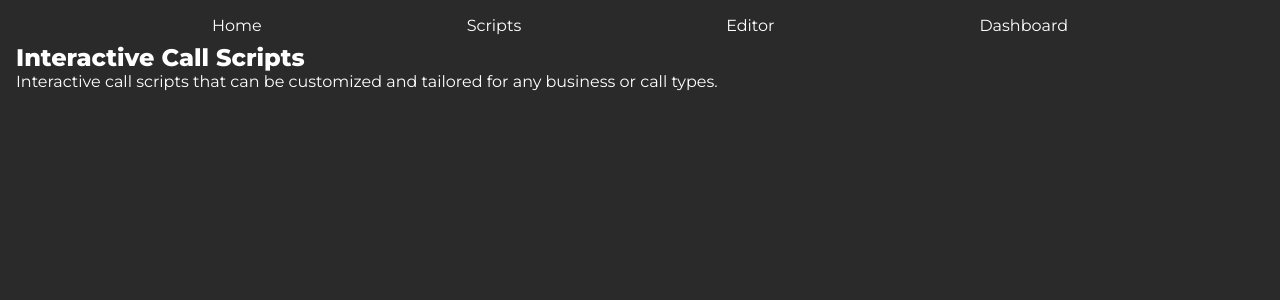
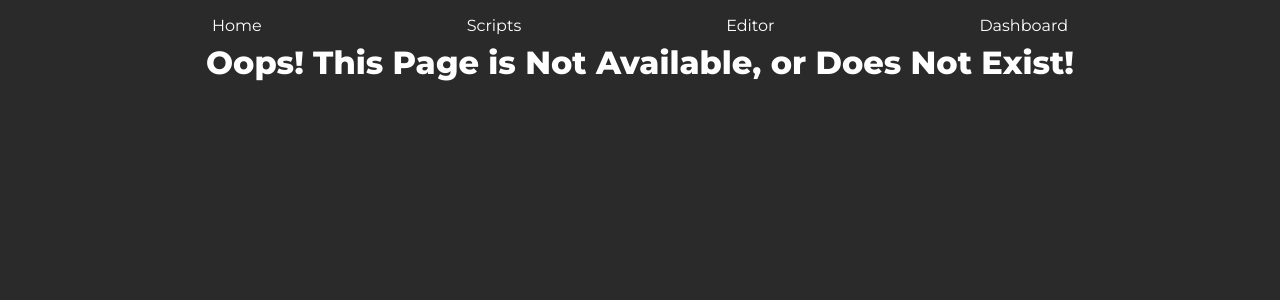
Before and after one commit to deft-one/interactive_call_scripts, a React (Create React App) app: page / in a window 1280 px wide. Shown: the top 300 px of the page. Built offline with nearby package versions, Linux system fonts and the light colour scheme.

Commit message:
removed button hints, added to HomePage and created PageNotFound

```diff
--- a/src/App.js
+++ b/src/App.js
@@ -6,6 +6,7 @@ import Scripts from './routes/Scripts';
 import Editor from './routes/Editor';
 import Dashboard from './routes/Dashboard';
 import HomePage from './components/HomePage';
+import PageNotFound from './components/PageNotFound';
 
 export default function App() {
 
@@ -13,12 +14,12 @@ export default function App() {
     <div className={`App ${styles.app}`}>
       <Header />
       <Routes>
-        <Route index element={ <HomePage /> } />
+        {/* <Route index element={ <HomePage /> } /> */}
         <Route exact path="/interactive_call_scripts" element={ <HomePage /> } />
         <Route path="/scripts" element={ <Scripts /> } />
         <Route path="/editor" element={ <Editor /> } />
         <Route path="/dashboard" element={ <Dashboard /> } />
-        <Route path="*" element={ <h2>There's Nothing Here!</h2> } />
+        <Route path="*" element={ <PageNotFound /> } />
       </Routes>
       <Outlet />
     </div>
--- a/src/components/HomePage.jsx
+++ b/src/components/HomePage.jsx
@@ -3,9 +3,16 @@ import styles from './homePage.module.css';
 const HomePage = () => {
     return(
         <main>
-            <article>
+            <article className={styles.homeContainer}>
                 <h1 className={styles.h1}>Interactive Call Scripts</h1>
-                <p>Interactive call scripts that can be customized and tailored for any business or call types.</p>
+                <h2 className={styles.h2}>Scripts</h2>
+                <p className={styles.p}>Call scripts that can be tailored to fit any business and any type of call.</p>
+                <p className={styles.p}><b>Inbound Calls:</b> Common usages are sales and support.</p>
+                <p className={styles.p}><b>Outbound Calls:</b> Common usages are sales, birthdays, thank yous and appointment remainders.</p>
+                <h2 className={styles.h2}>Editor</h2>
+                <p className={styles.p}>Here you can edit and save your call scripts.  The editor supports basic HTML to help enhance your scripts visibility and readability.</p>
+                <h2 className={styles.h2}>Dashboard</h2>
+                <p className={styles.p}>Your dashboard is your central hub to edit, add and remove users of your application.</p>
             </article>
         </main>
     );
--- /dev/null
+++ b/src/components/PageNotFound.jsx
@@ -0,0 +1,7 @@
+const PageNotFound = () => {
+    return(
+        <h1>Oops!  This Page is Not Available, or Does Not Exist!</h1>
+    );
+}
+
+export default PageNotFound;
--- a/src/components/homePage.module.css
+++ b/src/components/homePage.module.css
@@ -0,0 +1,20 @@
+.homeContainer {
+    width: 100%;
+    max-width: 750px;
+    margin: 0 auto;
+}
+
+.h1 {
+    margin-top: 1em;
+    font-size: 3em;
+}
+
+.p {
+    margin-top: 1em;
+}
+
+.h2 {
+    margin-top: 1em;
+    font-size: 1.5em;
+    color: var(--accent-color);
+}
--- a/src/index.css
+++ b/src/index.css
@@ -18,3 +18,7 @@
 html, body {
     scroll-behavior: smooth;
 }
+
+h1 {
+    text-align: center;
+}
--- a/src/routes/Scripts.jsx
+++ b/src/routes/Scripts.jsx
@@ -41,7 +41,7 @@ const Scripts = () => {
                     }
                 </div>
                 <div>
-                    <p className={activeScriptButton === '' ? styles.buttonHintScripts : styles.buttonHintObjections}>{ scriptType === '' ? 'Please select your script type above.' : 'Please select your objection type below.' }</p>
+                    {/* <p className={activeScriptButton === '' ? styles.buttonHintScripts : styles.buttonHintObjections}>{ scriptType === '' ? 'Please select your script type above.' : 'Please select your objection type below.' }</p> */}
                     {
                         data.map((item, index) => {
                             return (
--- a/src/routes/scripts.module.css
+++ b/src/routes/scripts.module.css
@@ -37,7 +37,7 @@
     background-color: var(--accent-color);
 }
 
-.buttonHintScripts, .buttonHintObjections {
+/* .buttonHintScripts, .buttonHintObjections {
     position: relative;
     padding: 0.75em 2em;
     text-align: center;
@@ -63,7 +63,7 @@
 .buttonHintObjections::before {
     border-bottom: none;
     border-top: 30px solid var(--highlight-color);
-}
+} */
 
 .objection, .wordTrack {
     position: relative;
@@ -105,9 +105,9 @@
     border-left: 1em solid var(--wordTrack-color);
 }
 
-@media screen and (min-width: 450px) {
+/* @media screen and (min-width: 450px) {
     .buttonHintScripts::before, .buttonHintObjections::before {
         left: 50%;
         transform: translate(-500%, -50%);
     }
-}
+} */
```
